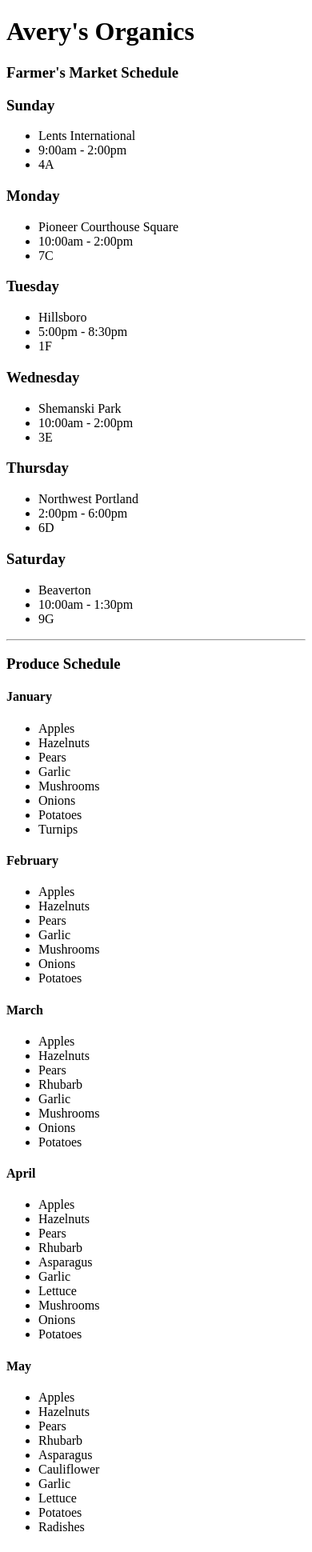
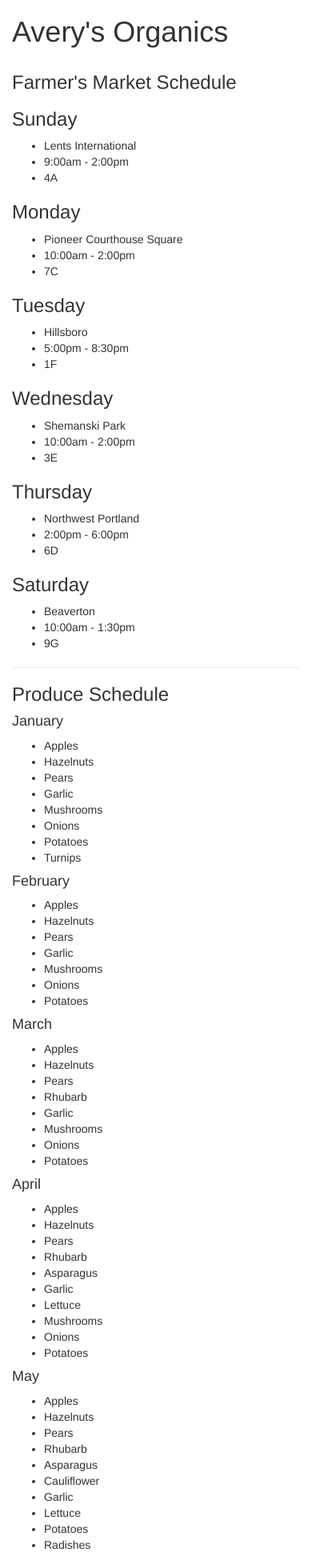
Before and after one commit to reneesarley/Avery-s-Organics, a React app: page / in a window 390 px wide. Shown: the top 1940 px of the page at 80% size. Built offline with nearby package versions, Linux system fonts and the light colour scheme.

Commit message:
add bootstrap

```diff
--- a/package.json
+++ b/package.json
@@ -20,6 +20,7 @@
   },
   "homepage": "",
   "dependencies": {
+    "bootstrap": "^4.1.3",
     "prop-types": "^15.5.10",
     "react": "^15.5.4",
     "react-dom": "^15.5.4",
--- a/src/components/AvailableProduce.jsx
+++ b/src/components/AvailableProduce.jsx
@@ -272,7 +272,7 @@ const produceSchedule = [
 
 function AvailableProduce(){
   return (
-    <div className='col-6-sm' >
+    <div className='col-sm-6' >
       <h3>Produce Schedule</h3>
       {produceSchedule.map((produceMonth, index) =>
         <Months month={produceMonth.month}
--- a/src/components/MarketSchedule.jsx
+++ b/src/components/MarketSchedule.jsx
@@ -42,7 +42,7 @@ const marketDays = [
 
 function MarketSchedule(){
   return (
-    <div className='col-6-sm'>
+    <div className='col-sm-6'>
       <h3>Farmer's Market Schedule</h3>
       {marketDays.map((days, index) =>
         <FarmersMarket day={days.day}
```
Also changed, not shown: template.ejs, 1 other file (tests, documents, lock files or other folders).
